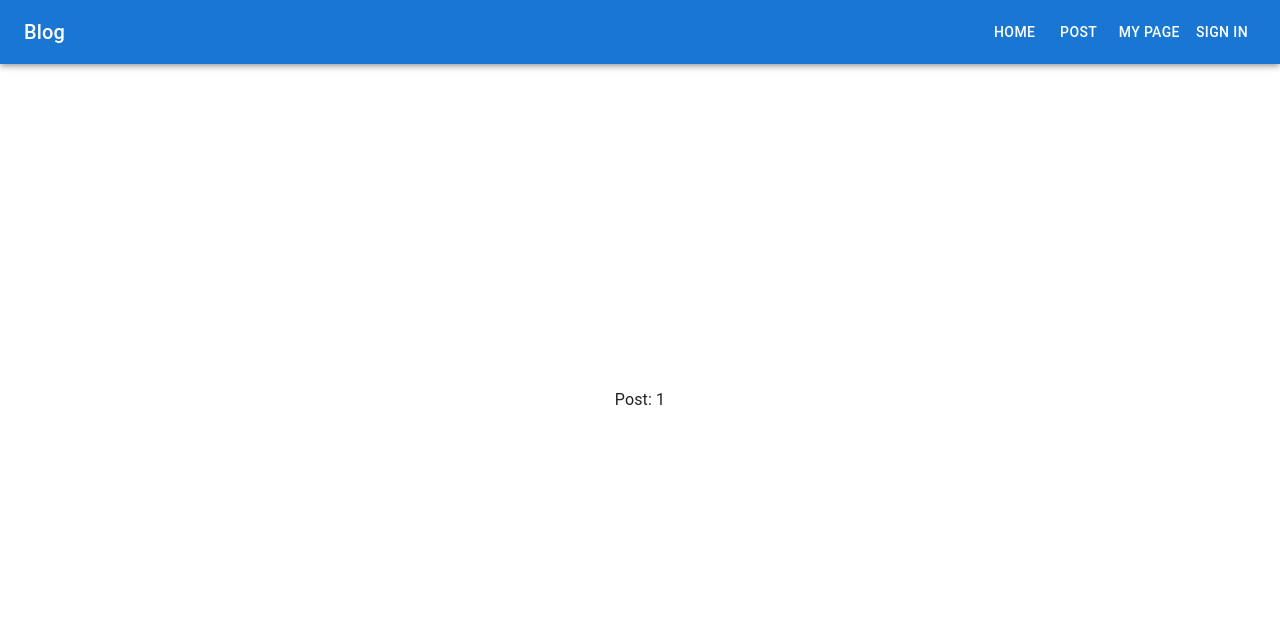
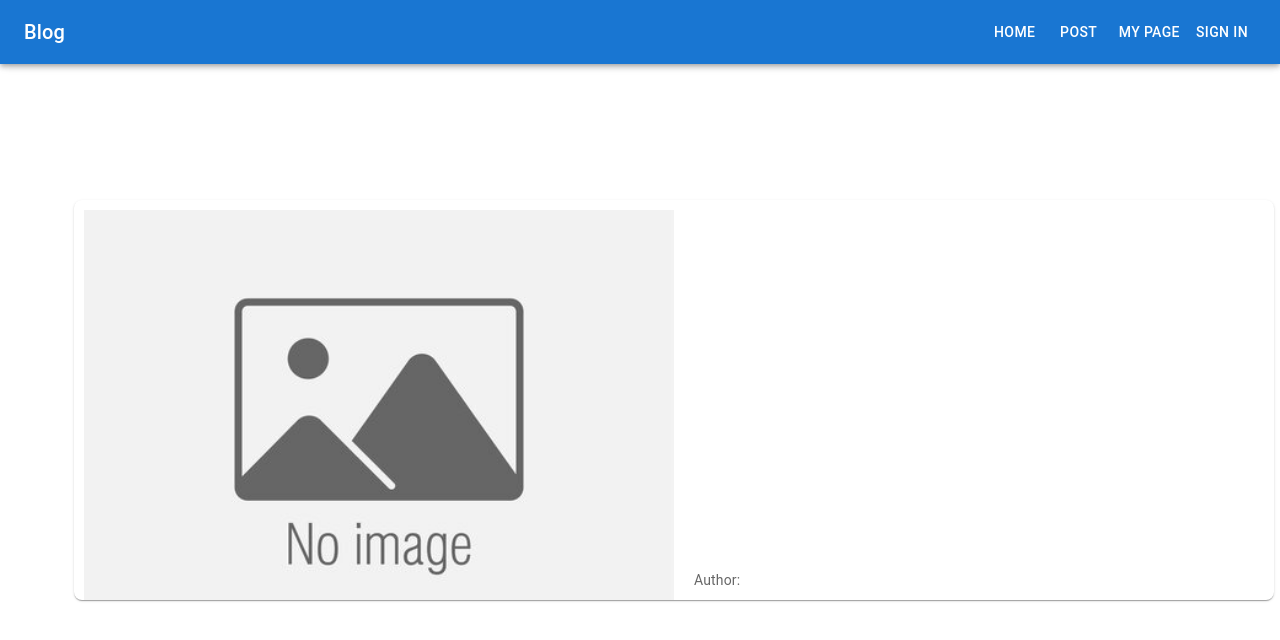
Before and after one commit to chang313/aents-project, a Next.js app in the folder app/: page /articles/1 in a window 1280 px wide. Shown: the top 640 px of the page. Built offline with nearby package versions, Linux system fonts and the light colour scheme.

Commit message:
make detailed article page

```diff
--- a/app/pages/articles/[slug].tsx
+++ b/app/pages/articles/[slug].tsx
@@ -1,7 +1,101 @@
 import { useRouter } from 'next/router';
+import { Container, Typography, Card, CardContent, CardMedia, Grid } from '@mui/material';
+import React, { useEffect, useRef, useState } from 'react';
+import Image from 'next/image';
+import { LINK_ARTICLES, LINK_MY_PAGE } from '../_consts/Links';
+import { ImageBaseUrl } from '../../_consts/Links';
+import { datetime2YearMonthDay } from '../../_lib/util';
 
 export default function Page() {
+  const [title, setTitle] = useState<string>('');
+  const [content, setContent] = useState<string>('');
+  const [writerNmae, setWriterName] = useState<string>('');
+  const [date, setDate] = useState<string>('');
+  const [image, setImage] = useState<string>('');
+
   const router = useRouter();
-  console.log('router.query:', router.query);
-  return <p>Post: {router.query.slug}</p>;
+  console.log('router.query:', router.query.data);
+
+  const jsonStrData = router.query.data;
+  let parsedData;
+  if (jsonStrData) {
+    parsedData = JSON.parse(jsonStrData);
+    console.log('parsedData:', parsedData)
+
+  }
+
+  const uploadedImage = useRef(null)
+  const articleId = useRef('');
+
+  useEffect(() => {
+    if (parsedData) {
+      setTitle(parsedData.title);
+      setContent(parsedData.content);
+      setWriterName(parsedData.writer_name);
+      const korDate = datetime2YearMonthDay(parsedData.date)
+      setDate(korDate);
+      setImage(parsedData.image)
+      // uploadedImage.current = parsedData.image;
+      // articleId.current = parsedData.id;
+    }
+
+  }, [])
+
+  return (
+    <Container>
+      <Typography variant='h2' >
+        {title}
+      </Typography>
+      <Card sx={{ width: 1200, height: 400, margin: '10px', borderRadius: 2, }}>
+        <Grid container style={{padding:'10px'}}>
+          {/* Image on the left */}
+          <Grid item xs={12} sm={6} >
+            {image ?
+            <Image
+              src={ImageBaseUrl+image}
+              alt="Uploaded Image"
+              width={600}
+              height={400}
+              priority={true}/>
+            :
+            <CardMedia
+              component="img"
+              height="400"
+              image="/no_image.jpg"
+              alt="Image"
+            />}
+          </Grid>
+          {/* Title on the right */}
+          {/* <Grid item xs={12} sm={6}> */}
+            {/* <CardContent> */}
+              <Grid container item xs={12} sm={6} style={{  padding: '20px', display: 'flex', justifyContent: 'space-between', flexDirection: 'column'}}>
+                <Grid item >
+                  {/* <Typography variant="h4" component="div">
+                    {title}
+                  </Typography> */}
+                  <Typography variant="h5" component="div">
+                    {content}
+                  </Typography>
+                </Grid>
+
+
+                <Grid item>
+                  <Typography variant="body2" color="text.secondary">
+                    Author: {writerNmae}
+                  </Typography>
+                  <Typography>
+                    {date}
+                  </Typography>
+
+                </Grid>
+
+              </Grid>
+
+            {/* </CardContent> */}
+          {/* </Grid> */}
+        </Grid>
+      </Card>
+    </Container>
+
+  )
 }
```
Also changed, not shown: app/components/ArticleCard.tsx (+34 -19 lines).
